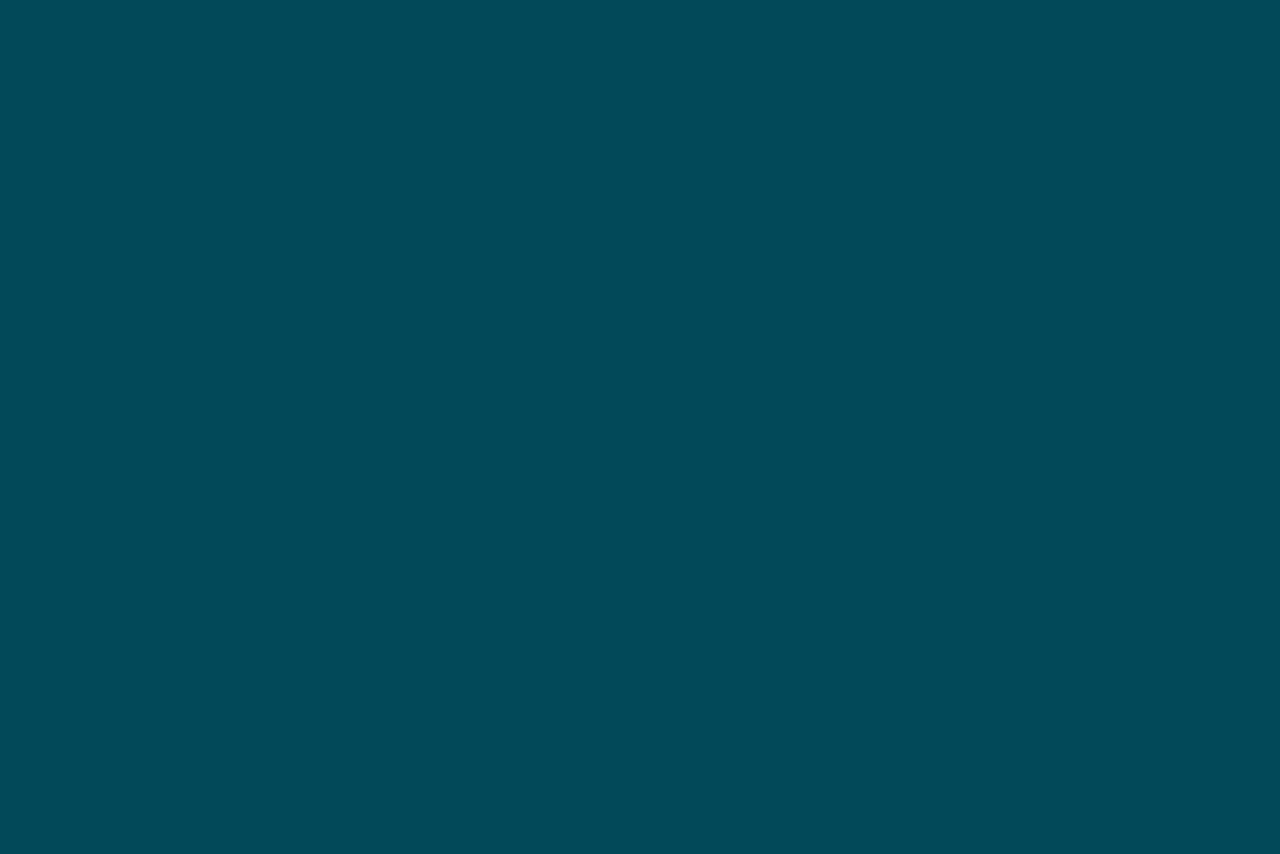
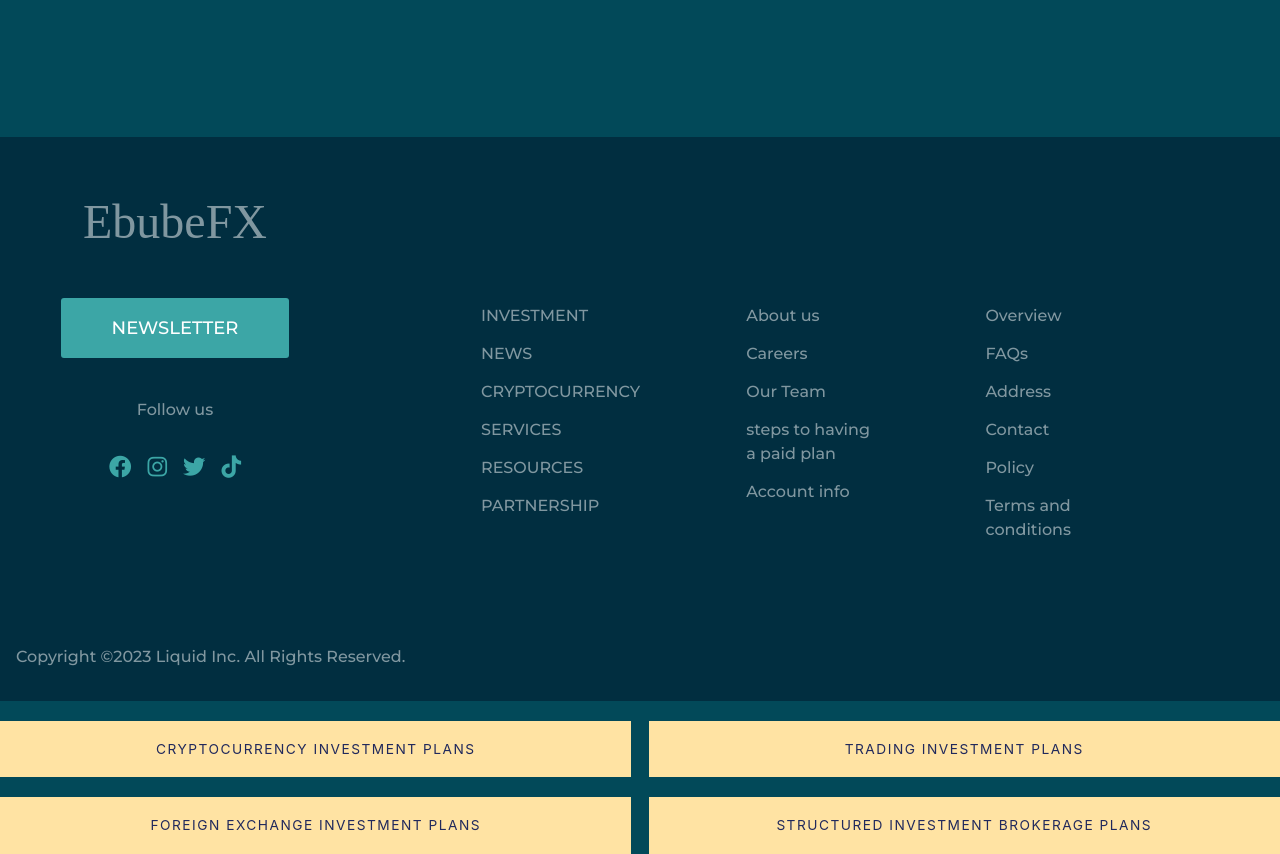
Before and after one commit to Ebube34/investemnt-company, a React (Create React App) app: page /Contracts in a window 1280 px wide. Before the commit this address had no page. Shown: the part 480-1334 px from the top of the page. Before the commit the page ends 800 px from the top, so only its background shows below. Built offline with nearby package versions, Linux system fonts and the light colour scheme; no server answers; a web font is replaced by a local one.

Commit message:
start contracts page

```diff
--- a/src/Pages/login.jsx
+++ b/src/Pages/login.jsx
@@ -12,11 +12,14 @@
   const [login, setLogin] = useState(false);
   const [process, setProcess] = useState(false);
   const [newError, setNewError] = useState(false);
+  const [errorContent, setErrorContent] = useState("");
   const navigate = useNavigate();
 
   const handleSubmit = (e) => {
     e.preventDefault();
     setProcess(true);
+    setErrorContent("");
+    setNewError(false);
 
     const configurations = {
       method: "post",
@@ -40,15 +43,17 @@
         window.location.reload(true);
       })
       .catch((error) => {
-        error = new Error();
+
         setProcess(false);
         setNewError(true);
+        setErrorContent(error.message);
+        setPassword("");
+
       });
   };
 
   return (
     <>
-
       <div class="containerRegister">
         <div className="textBox">
           <p className="signpText">Login your account</p>
@@ -98,9 +103,9 @@
 
         {newError ? (
           <p className="text-danger">invalid attempt to login try again</p>
-        ) : (
-          ""
-        )}
+        ) : ""
+        }
+        {<p className="text-danger">{errorContent}</p>}
       </div>
       <Footer />
     </>
--- a/src/components/App.jsx
+++ b/src/components/App.jsx
@@ -46,6 +46,7 @@
 import { themeSettings } from "../theme.js";
 import DashboardMain from "../scenes/dashboardmain";
 import Layout from "../scenes/layout";
+import Contracts from "../scenes/contracts";
 
 
 
@@ -107,6 +108,7 @@
                 element={<Navigate to="home" replace />}
               />
               <Route path="home" element={<DashboardMain />} />
+              <Route path="Contracts" element={<Contracts />} />
             </Route>
 
 
--- a/src/components/dashboardSidebar.jsx
+++ b/src/components/dashboardSidebar.jsx
@@ -44,7 +44,7 @@
     icon: null,
   },
   {
-    text: "Products",
+    text: "Contracts",
     icon: <ShoppingCartOutlined />,
   },
   {
--- /dev/null
+++ b/src/components/investmentPlanComponent/crypto.jsx
@@ -0,0 +1,27 @@
+import { Box,  Typography,  } from "@mui/material";
+import React from "react";
+
+const Crypto = () => {
+
+  return (
+    <>
+      <div style={{ marginTop: "30px" }}>crypto</div>
+      <div>bunch of nothing under crypto</div>
+      <Box>
+      <Box>
+          <Typography style={{ paddingTop: "20px"}}>Select a preferred Cryptocurrency plan </Typography>
+            <select style={{ width: "100%", textAlign: "center"}} name="invesyment plan" id="investment plan">
+          <optgroup >
+            <option value="plan 1">Plan 1 </option>
+            <option value="plan 2">Plan 2</option>
+            <option value="plan 3">Plan 3</option>
+          </optgroup>
+
+        </select>
+        </Box>
+      </Box>
+    </>
+  );
+};
+
+export default Crypto;
--- /dev/null
+++ b/src/components/investmentPlanComponent/foregin.jsx
@@ -0,0 +1,26 @@
+import React from 'react';
+import { Box,  Typography,   } from "@mui/material";
+
+const Foregin = () => {
+  return (
+   <>
+        <div style={{ marginTop: "30px" }}>Foregin</div>
+      <div>bunch of nothing under Foregin</div>
+      <Box>
+      <Box>
+          <Typography style={{ paddingTop: "20px"}}>Select a preferred Foregin exchange plan </Typography>
+            <select style={{ width: "100%", textAlign: "center"}} name="invesyment plan" id="investment plan">
+          <optgroup >
+            <option value="plan 1">Plan 1 </option>
+            <option value="plan 2">Plan 2</option>
+            <option value="plan 3">Plan 3</option>
+          </optgroup>
+
+        </select>
+        </Box>
+      </Box>
+   </>
+  )
+}
+
+export default Foregin;
--- /dev/null
+++ b/src/components/investmentPlanComponent/structured.jsx
@@ -0,0 +1,26 @@
+import React from 'react';
+import { Box,  Typography, } from "@mui/material";
+
+const Structured = () => {
+  return (
+    <>
+        <div style={{ marginTop: "30px" }}>Structured</div>
+      <div>bunch of nothing under Structured</div>
+      <Box>
+      <Box>
+          <Typography style={{ paddingTop: "20px"}}>Select a structured brokerage plan </Typography>
+            <select style={{ width: "100%", textAlign: "center"}} name="invesyment plan" id="investment plan">
+          <optgroup >
+            <option value="plan 1">Plan 1 </option>
+            <option value="plan 2">Plan 2</option>
+            <option value="plan 3">Plan 3</option>
+          </optgroup>
+
+        </select>
+        </Box>
+      </Box>
+    </>
+  )
+}
+
+export default Structured;
--- /dev/null
+++ b/src/components/investmentPlanComponent/trading.jsx
@@ -0,0 +1,27 @@
+import React from "react";
+import { Box,  Typography, } from "@mui/material";
+
+const Trading = () => {
+  return (
+    <>
+      <div style={{ marginTop: "30px" }}>Trading</div>
+      <div>bunch of nothing under trading</div>
+
+      <Box>
+      <Box>
+          <Typography style={{ paddingTop: "20px"}}>Select a preferred Trading plan </Typography>
+            <select style={{ width: "100%", textAlign: "center"}} name="invesyment plan" id="investment plan">
+          <optgroup >
+            <option value="plan 1">Plan 1 </option>
+            <option value="plan 2">Plan 2</option>
+            <option value="plan 3">Plan 3</option>
+          </optgroup>
+
+        </select>
+        </Box>
+      </Box>
+    </>
+  );
+};
+
+export default Trading;
--- /dev/null
+++ b/src/scenes/contracts/index.jsx
@@ -0,0 +1,145 @@
+import React, { useState } from "react";
+import { Button, Box, useMediaQuery, Typography, useTheme } from "@mui/material";
+import Trading from "../../components/investmentPlanComponent/trading";
+import Crypto from "../../components/investmentPlanComponent/crypto";
+import Foregin from "../../components/investmentPlanComponent/foregin";
+import Structured from "../../components/investmentPlanComponent/structured"
+
+
+const Contracts = () => {
+  const theme = useTheme();
+  const isNonMobile = useMediaQuery("(min-width: 1000px)");
+  const [ isCryptoClicked, setIsCryptoClicked ] = useState(false);
+  const [ isTradingClicked, setIsTradingClicked ] = useState(false);
+  const [ isForeginExchangeClicked, setIsForeginExchangeClicked ] = useState(false);
+  const [ isStructuredInvestmentClicked, setIsStructuredInvestmentClicked ] = useState(false);
+
+
+
+  function handleCryptoClick() {
+    setIsTradingClicked(false);
+    setIsForeginExchangeClicked(false);
+    setIsStructuredInvestmentClicked(false);
+    setIsCryptoClicked(true);
+  };
+
+  function handleTradingClick() {
+    setIsCryptoClicked(false);
+    setIsForeginExchangeClicked(false);
+    setIsStructuredInvestmentClicked(false);
+    setIsTradingClicked(true);
+  };
+
+  function handleForeignExchangeClick() {
+    setIsCryptoClicked(false);
+    setIsTradingClicked(false);
+    setIsStructuredInvestmentClicked(false);
+    setIsForeginExchangeClicked(true)
+  }
+
+  function handleStructuredInvestmentClick() {
+    setIsCryptoClicked(false);
+    setIsTradingClicked(false);
+    setIsForeginExchangeClicked(false);
+    setIsStructuredInvestmentClicked(true);
+  }
+
+  return (
+    <>
+      <Box
+        mt="20px"
+        display="grid"
+        gridTemplateColumns="repeat(2, minmax(0, 1fr))"
+        justifyContent="space-between"
+        rowGap="20px"
+        columnGap="1.33%"
+        sx={{
+          "& > div": { gridColumn: isNonMobile ? undefined : "span 2" },
+        }}
+      >
+
+        <Box>
+          <Button
+            sx={{
+              padding: "1.5em",
+              borderRadius: "0px",
+              backgroundColor: theme.palette.secondary[300],
+              backgroundImage: "none",
+              letterSpacing: "1.5px",
+            }}
+            fullWidth="100%"
+            onClick={handleCryptoClick}
+          >
+            <Typography sx={{ color: theme.palette.primary[500] }}>
+              Cryptocurrency Investment Plans
+            </Typography>
+          </Button>
+        </Box>
+
+        <Box>
+          <Button
+            sx={{
+              padding: "1.5em",
+              borderRadius: "0px",
+              backgroundColor: theme.palette.secondary[300],
+              backgroundImage: "none",
+              letterSpacing: "1.5px",
+            }}
+            fullWidth="100%"
+            onClick={handleTradingClick}
+          >
+            <Typography sx={{ color: theme.palette.primary[500] }}>
+              Trading Investment Plans
+            </Typography>
+          </Button>
+        </Box>
+        <Box>
+          <Button
+            sx={{
+              padding: "1.5em",
+              borderRadius: "0px",
+              backgroundColor: theme.palette.secondary[300],
+              backgroundImage: "none",
+              letterSpacing: "1.5px",
+            }}
+            fullWidth="100%"
+            onClick={handleForeignExchangeClick}
+          >
+            <Typography sx={{ color: theme.palette.primary[500] }}>
+            Foreign Exchange Investment Plans
+            </Typography>
+          </Button>
+        </Box>
+        <Box>
+          <Button
+            sx={{
+              padding: "1.5em",
+              borderRadius: "0px",
+              backgroundColor: theme.palette.secondary[300],
+              backgroundImage: "none",
+              letterSpacing: "1.5px",
+            }}
+            fullWidth="100%"
+            onClick={handleStructuredInvestmentClick}
+          >
+            <Typography sx={{ color: theme.palette.primary[500] }}>
+              Structured Investment Brokerage plans
+            </Typography>
+          </Button>
+        </Box>
+      </Box>
+
+
+
+{/* second part of contract page */}
+      <Box>
+          {isCryptoClicked ? <Crypto /> : ""}
+          {isTradingClicked ? <Trading /> : ""}
+          {isForeginExchangeClicked ? <Foregin /> : ""}
+          {isStructuredInvestmentClicked ? <Structured /> : ""}
+      </Box>
+    </>
+  );
+};
+
+export default Contracts;
```
